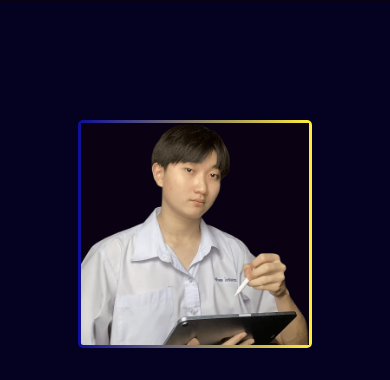
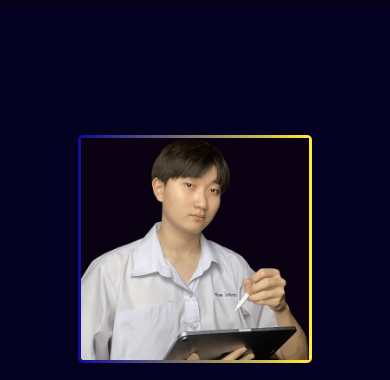
Before and after one commit to Punge089/Portfolio-Punge, a plain HTML site: page index.html in a window 390 px wide. Shown: the part 64-444 px from the top of the page. Drawn offline with nearby package versions, Linux system fonts and the light colour scheme.

Commit message:
Add files via upload

```diff
--- a/styles.css
+++ b/styles.css
@@ -223,7 +223,7 @@ h1 span {
   }
 
   .profile-pic {
-    margin: 0px 0px 20px 0px;
+    margin: 30px 0px 20px 0px;
     width: 60%;
   }
 
```
